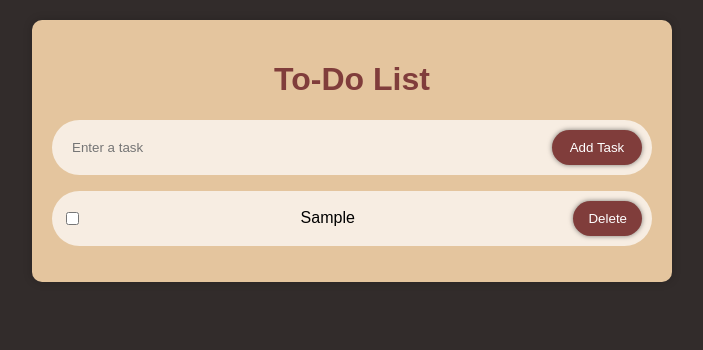
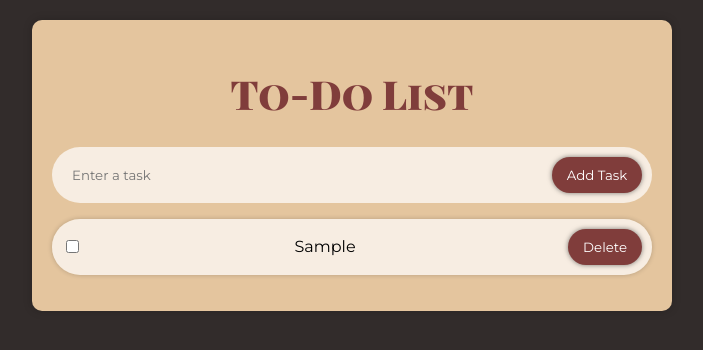
Before and after one commit to tasosbeast/To-Do-list, a plain HTML site: page index.html in a window 1280 px wide. Both pictures are taken after typing "Sample" into the empty fields and a click on the button "Add Task". Shown: the whole page, without its empty margins (288-991 px from the left). Drawn offline with Linux system fonts and the light colour scheme.

Commit message:
Update font-family and font-size and add animation for items

```diff
--- a/style.css
+++ b/style.css
@@ -10,7 +10,7 @@
 
 body {
   /* Set the default font and padding for the body */
-  font-family: Arial, Helvetica, sans-serif;
+  font-family: "Montserrat", sans-serif;
   margin: 0;
   padding: 20px;
   background-color: #322c2b;
@@ -20,6 +20,9 @@ h1 {
   /* Center the main title and set its color */
   text-align: center;
   color: var(--primary-color);
+  font-family: "Playfair Display SC", serif;
+  font-size: 2.5rem;
+  font-weight: 900;
 }
 
 .todo-container {
@@ -47,6 +50,7 @@ h1 {
   border-radius: var(--main-border-radius);
   width: 100%;
   background-color: transparent;
+  font-family: inherit;
 }
 
 .todo-input:focus {
@@ -65,6 +69,7 @@ h1 {
   cursor: pointer;
   margin: 10px;
   box-shadow: 0 0 5px rgba(0, 0, 0, 0.5);
+  font-family: inherit;
 }
 
 .todo-list {
@@ -82,6 +87,17 @@ h1 {
   background-color: rgba(255, 255, 255, 0.699);
   border-radius: var(--main-border-radius);
   margin: 10px 0;
+  font-family: inherit;
+  box-shadow: 0 0 5px rgba(0, 0, 0, 0.2);
+  transition: all 0.3s ease;
+  animation: fadeIn 0.5s;
+}
+
+.todo-item:hover {
+  /* Add a hover effect to the to-do items */
+  background-color: rgba(255, 255, 255, 0.8);
+  transform: translate(0px, 2px);
+  box-shadow: 0 2px 5px rgba(0, 0, 0, 0);
 }
 
 .todo-item.completed {
@@ -99,4 +115,14 @@ h1 {
   border: none;
   cursor: pointer;
   box-shadow: 0 0 5px rgba(0, 0, 0, 0.5);
+  font-family: inherit;
 }
+
+@keyframes fadeIn {
+  from {
+    opacity: 0;
+  }
+  to {
+    opacity: 1;
+  }
+}
```
